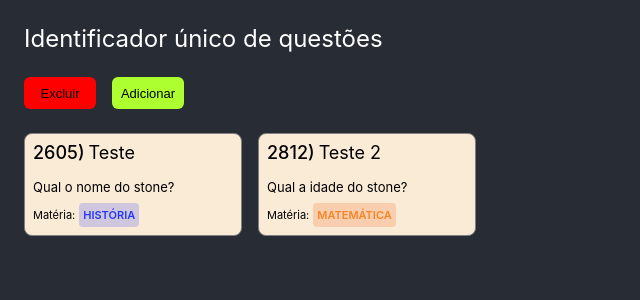
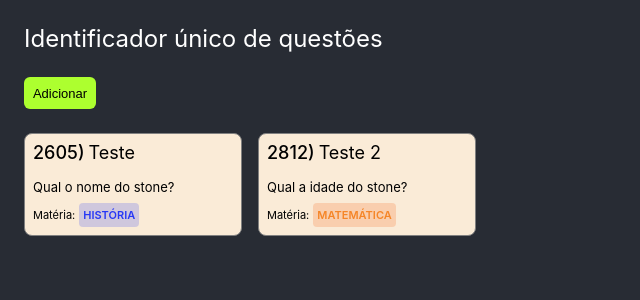
Before and after one commit to mantisoficial/dominios-de-software, a React (Create React App) app in the folder dom_project/dom_project_ui/: page / in a window 1280 px wide. Shown: the top 300 px of the page, without its empty margins (0-640 px from the left). Built offline with nearby package versions, Linux system fonts and the light colour scheme.

Commit message:
Retirada de Subquestions. Dialog implementada com novas propriedades.

```diff
--- a/dom_project/dom_project_ui/src/App.js
+++ b/dom_project/dom_project_ui/src/App.js
@@ -10,14 +10,6 @@ function App() {
       code: 2605,
       name: "Teste",
       question: "Qual o nome do stone?",
-      subquestions: [
-        {
-          text: "a) Subitem 1",
-        },
-        {
-          text: "b) Subitem 2",
-        },
-      ],
       subject: "História",
       subjectType: "Human",
       reviewed: true,
@@ -26,12 +18,12 @@ function App() {
       code: 2812,
       name: "Teste 2",
       question: "Qual a idade do stone?",
-      subquestions: [],
       subject: "Matemática",
       subjectType: "Exact",
       reviewed: false,
     },
   ]);
+
   //properties
   //code, name, question, subquestion (optional), subject, reviewed
 
@@ -49,9 +41,14 @@ function App() {
         </p>
       </header>
       <div className="action-buttons">
-        <Button label="Excluir" isDestructive buttonMargin="0px 16px 0px 0px" />
         <Button label="Adicionar" onClick={toggleModal} />
-        <Dialog isOpen={isModalOpen} />
+        {isModalOpen ? (
+          <Dialog
+            isOpen={isModalOpen}
+            onCancel={toggleModal}
+            existingQuestions={questions}
+          />
+        ) : null}
       </div>
       <div className="questions-list">
         {questions.map((item, index) => {
```
